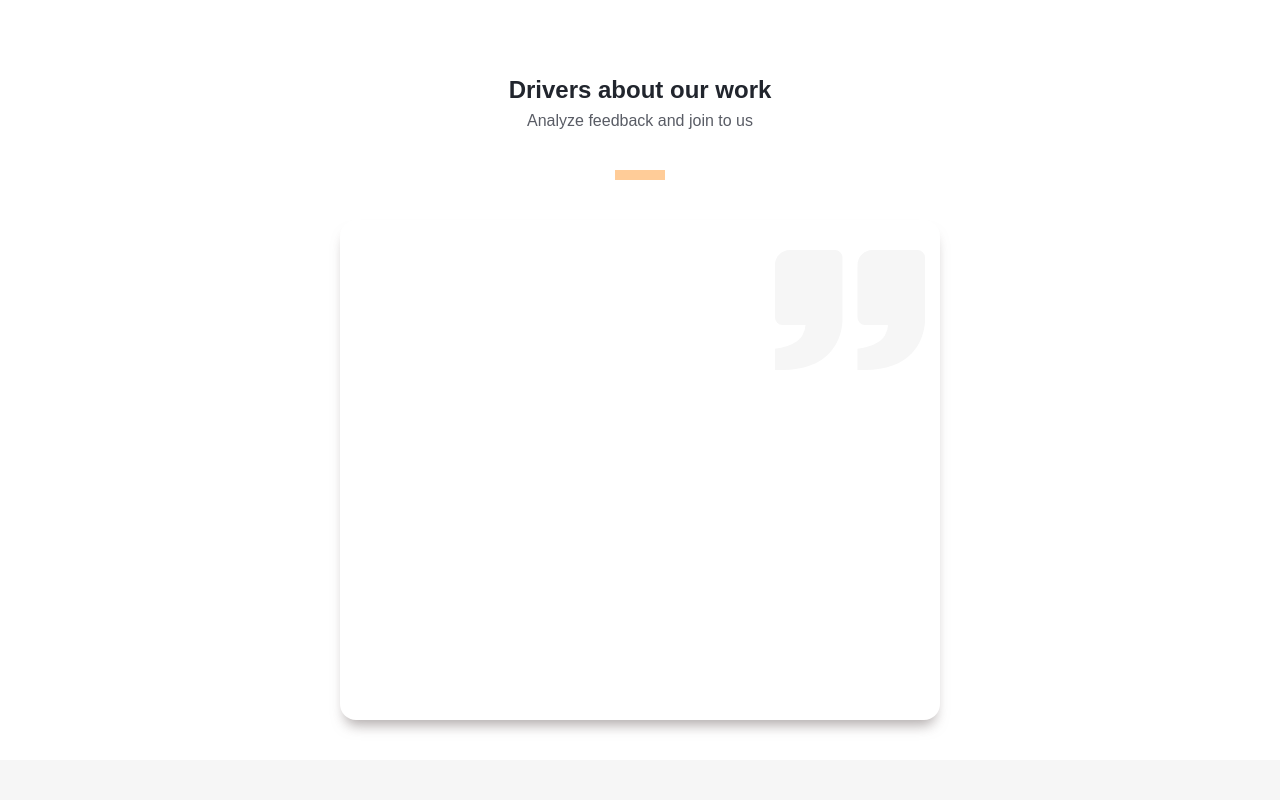
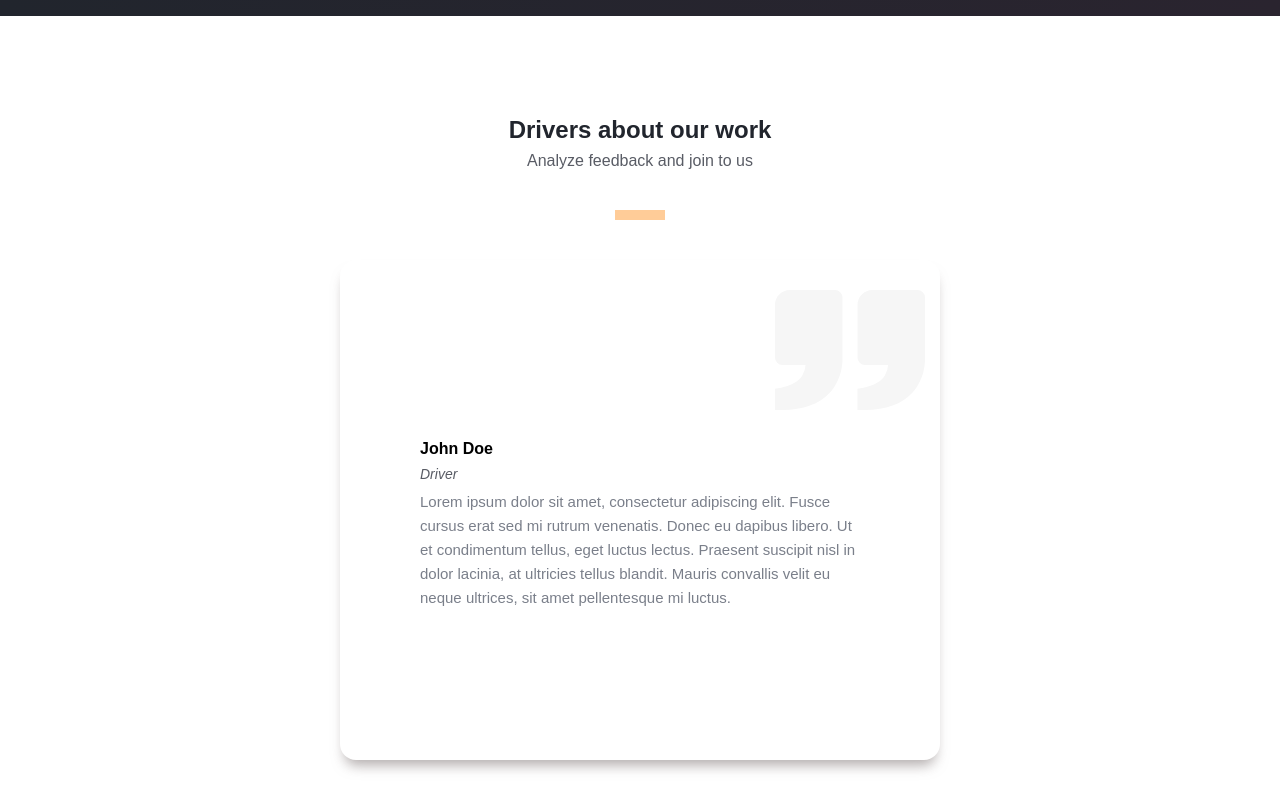
Before and after one commit to maxmdev/taxi-website, a React (Create React App) app: page / in a window 1280 px wide. Shown: the part 1766-2566 px from the top of the page. Before the commit the page ends 2526 px from the top, so only its background shows below. Built offline with nearby package versions, Linux system fonts and the light colour scheme.

Commit message:
added feedback template

```diff
--- a/src/Styles.css
+++ b/src/Styles.css
@@ -216,7 +216,7 @@ h1 {
 /* Section Partners */
 .partners {
   margin: 40px 0 0;
-  padding: 80px 0 40px;
+  padding: 80px 0 80px;
   background: rgb(33, 37, 45);
   background: linear-gradient(90deg, rgba(33,37,45,1) 0%, rgba(42,36,47,1) 100%);
   text-align: center;
@@ -286,3 +286,29 @@ h1 {
   background-position-y: top;
   background-size: 30%;
 }
+
+.comments-item {
+  padding: 180px 80px;
+}
+
+.comments-item__author {
+  text-align: left;
+}
+
+.comments-item__author span {
+  font-weight: bold;
+  font-size: 16px;
+}
+
+.comments-item__author p {
+  text-align: left;
+  font-size: 14px;
+  font-style: italic;
+}
+
+.comments-item__text {
+  font-size: 15px;
+  color: #7a7f8a;
+  font-weight: lighter;
+  line-height: 24px;
+}
--- a/src/components/Reviews.jsx
+++ b/src/components/Reviews.jsx
@@ -5,7 +5,20 @@ const defaultProps = {
     heading: 'Drivers about our work',
     description: 'Analyze feedback and join to us',
     id: 'reviews',
-    content: 'Content'
+    content: {
+        reviews: [
+            {
+                id: 1,
+                text: 'Lorem ipsum dolor sit amet, consectetur adipiscing elit. Fusce cursus erat sed mi rutrum venenatis. Donec eu dapibus libero. Ut et condimentum tellus, eget luctus lectus. Praesent suscipit nisl in dolor lacinia, at ultricies tellus blandit. Mauris convallis velit eu neque ultrices, sit amet pellentesque mi luctus.',
+                author: {
+                    name: 'John Doe',
+                    position: 'Driver',
+                    photo: './images/drivers/1.png'
+                },
+                rating: 5
+            }
+        ]
+    }
 }
 
 export const Reviews = ({props = defaultProps}) => {
@@ -19,7 +32,24 @@ export const Reviews = ({props = defaultProps}) => {
                 <div className='reviews-content'>
                     <div className='reviews-content__border'/>
                     <div className='reviews-content__comments'>
-
+                        {
+                            props.content.reviews.map(review => {
+                                return (
+                                    <div className='comments-item'>
+                                        <div className='comments-item__rating'>
+                                            <span className={'rating-star__' + review.rating}/>
+                                        </div>
+                                        <div className='comments-item__author'>
+                                            <span className='author-name'>{review.author.name}</span>
+                                            <p className='author-position'>{review.author.position}</p>
+                                        </div>
+                                        <div className='comments-item__text'>
+                                            {review.text}
+                                        </div>
+                                    </div>
+                                )
+                            })
+                        }
                     </div>
                 </div>
             }
```
